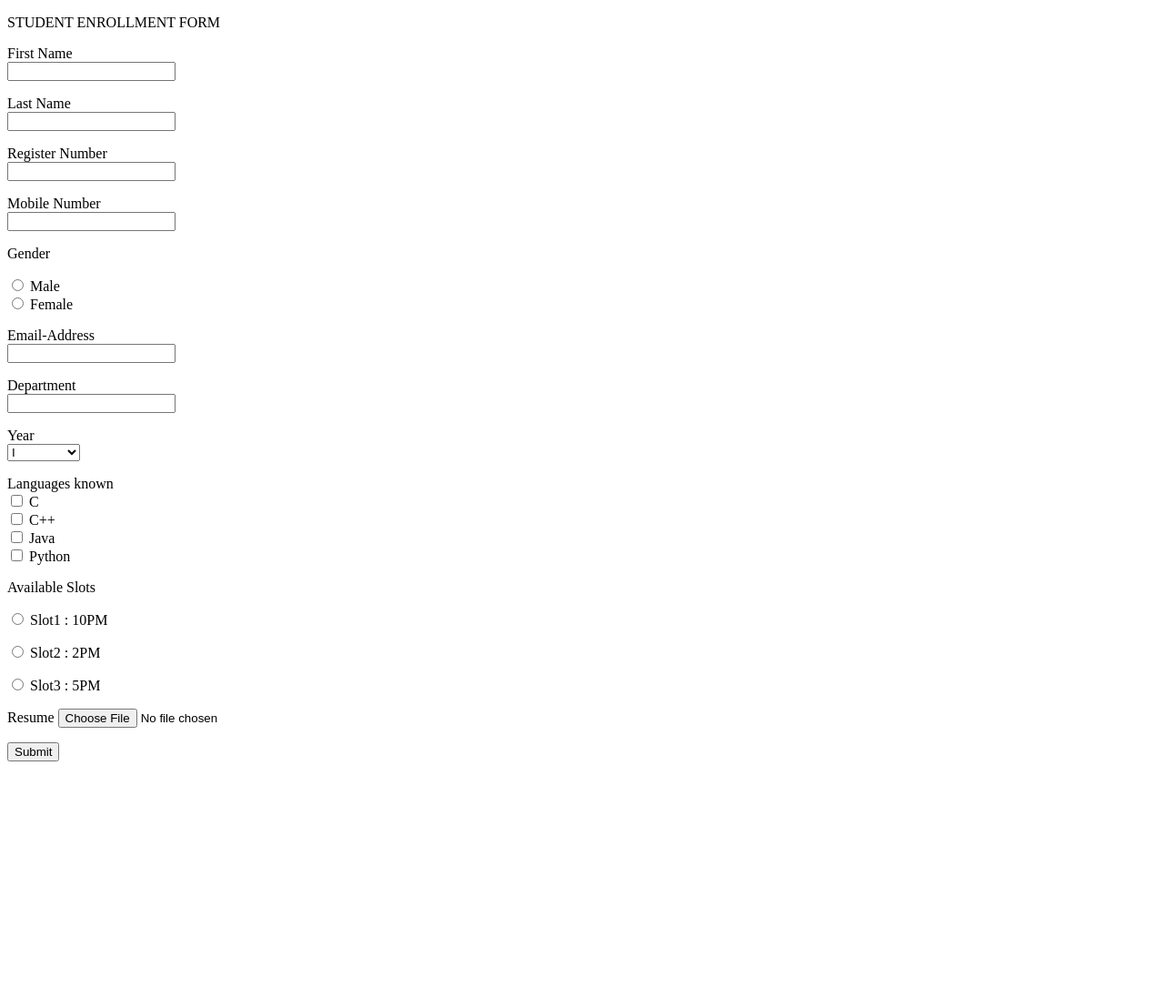
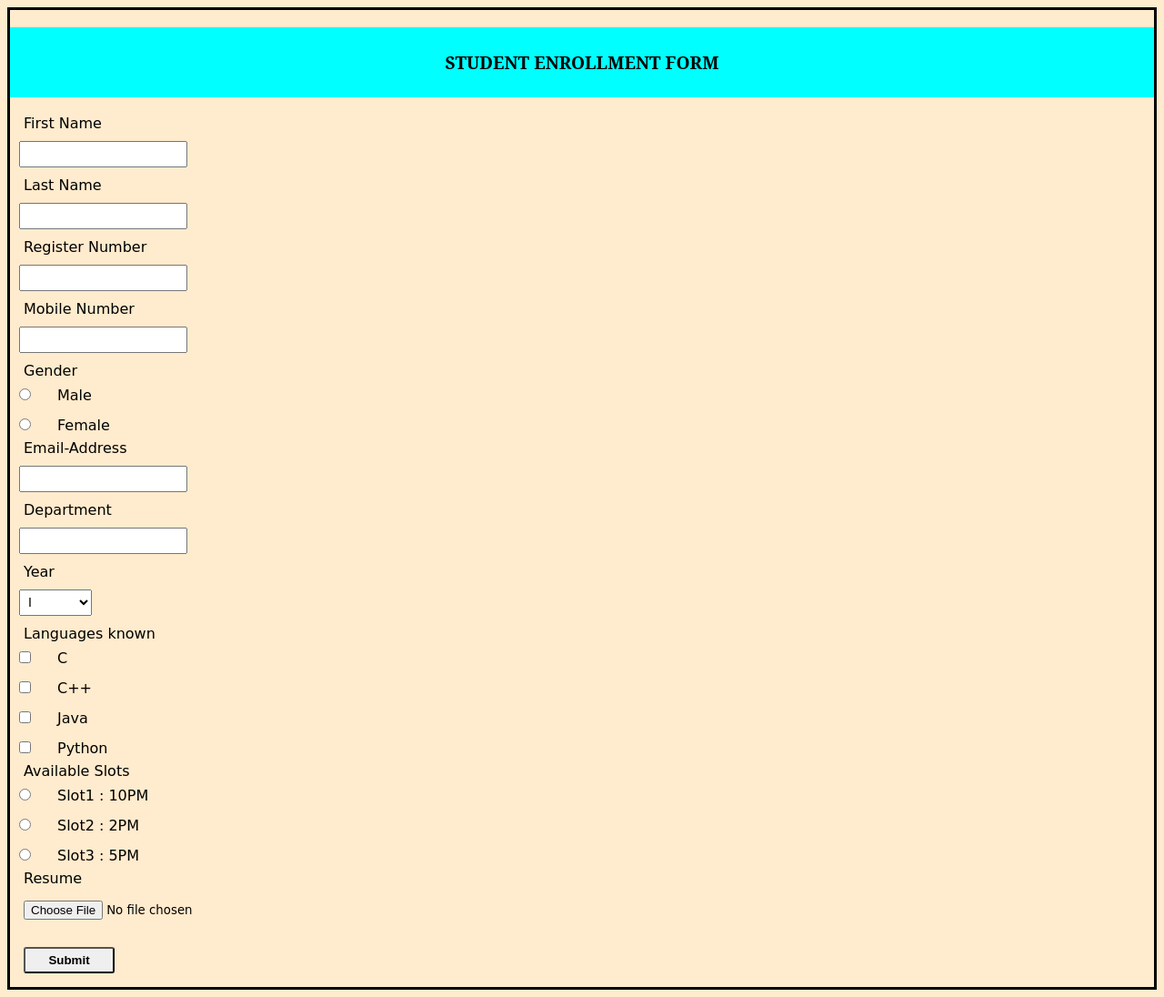
Before and after one commit to Mern-ProjectWork/student-enrollment-form, a plain HTML site: page index.html in a window 1280 px wide. Shown: the whole page at 91% size. Before the commit the page ends 853 px from the top, so only its background shows below. Drawn offline with Linux system fonts and the light colour scheme.

Commit message:
Add the stylesheet

```diff
--- a/assests/CSS/style.css
+++ /dev/null
@@ -1,3 +0,0 @@
-*{
-    margin: 0px;
-}
--- /dev/null
+++ b/assets/css/style.css
@@ -0,0 +1,43 @@
+head{
+    background-color: aqua;
+}
+p{
+    text-align: center;
+    font-weight: 700;
+    font-size: larger;
+    font-family: 'Noto Serif', serif;
+    padding: 25px;
+    color: #000;
+    background-color: aqua;
+}
+body
+{
+    border: 3px solid black;
+    justify-content: center;
+    align-items: center;
+    background-color: blanchedalmond;
+
+}
+label,input,select
+{
+    font-weight: 500;
+    color: #000;
+    font-family: 'Lobster', cursive;
+    margin: 10px;
+    padding: 5px;
+
+}
+button
+{
+    width: 100px;
+    font-style: bold ;
+    font-weight: 600;
+    margin: 15px;
+    padding: 5px;
+    border-radius: 3px;
+    cursor: pointer;
+}
+button:hover
+{
+    background-color: #00FF7F;
+}
--- a/index.html
+++ b/index.html
@@ -1,48 +1,51 @@
 <!DOCTYPE html>
 <head>
     <title>STUDENT ENROLLMENT FORM</title>
+    <meta charset="UTF-8">
     <meta name="description" content="Student enrollment form">
     <meta name="keyword" content="HTML,CSS">
     <meta name="view port" content="width=device-width, initial-scale=1.0">
+    <link rel = "stylesheet" href="assets/css/style.css">
 </head>
 <body>
     <p>STUDENT ENROLLMENT FORM</p>
-    <p>
+    <div class="Container">
+        <form>
+            <div class="firstname">
                 <label for="firstname">First Name</label><br>
                 <input type="text"id="firstname"name="firstname">
-    </p>
-    <p>
+            </div>
+            <div class="lastname">
                 <label for="lastname">Last Name</label><br>
                 <input type="text"id="lastname"name=lastname>
-    </p>
-    <p>
+            </div>
+            <div class="reg no">
                 <label for="regno">Register Number</label><br>
                 <input type="text"id="regno"name="regno" required>
-    </p>
-    <p>
+            </div>
+            <div class="phno">
                 <label for="phno">Mobile Number</label><br>
                 <input type="text"id="phno"name="phno"required
                 pattern="[6-9]{1}{0-9}">
-    </p>
-    <p>
+            </div>
+            <div class="gender">
                 <label for="gender">Gender</label><br>
-    </p>
-    <p>
                 <input type="radio"id="male"name="gender"value="Male">
                 <label for="radio">Male</label><br>
                 <input type="radio"id="Female"name="gender"value="Female">
-        <label for="radio">Female</label><br>
-    </p>
-    <p>
+                <label for="radio">Female</label>
+                <br>
+            </div>
+            <div class ="email">
                 <label for="email">Email-Address</label><br>
                 <input type="text"id="email"name="email"required
                 pattern="[a-z0-9._%+\-]+@[a-z0-9.\-]+\.[a-z]{2,}$">
-    </p>
-    <p>
+            </div>
+            <div class="Dep">
                 <label for="Dep">Department</label><br>
                 <input type="text"id="Dep"name="Dep" required>
-    </p>
-    <p>
+            </div>
+            <div class="year">
                 <label for="year">Year</label><br>
                 <select id="year" name="year" style="width:80px;">
                     <option value="1">I</option>
@@ -50,8 +53,8 @@
                     <option value="1">III</option>
                     <option value="1">IV</option>
                 </select>
-    </p>
-    <p>
+            </div>
+            <div class="lang-known">
                 <label for="lang-known">Languages known</label><br>
                 <input type="checkbox"id="C"name="lang-known"value="C">
                 <label for="checkbox">C</label><br>
@@ -61,28 +64,25 @@
                 <label for="checkbox">Java</label><br>
                 <input type="checkbox"id="Python"name="lang-known"value="Python">
                 <label for="checkbox">Python</label>
-    </p>
-    <p>
+            </div>
+            <div class="slot">
                 <label for="slot">Available Slots</label><br>
-    </p>
-    <p>
                 <input type="radio"id="slot1"name="slot"value="Slot1 : 10PM">
                 <label for="radio">Slot1 : 10PM</label><br>
-    </p>
-    <p>
                 <input type="radio"id="slot2"name="slot"value="slot2">
                 <label for="radio">Slot2 : 2PM</label><br>
-    </p>
-    <p>
                 <input type="radio"id="slot3"name="slot"value="slot3">
                 <label for="radio">Slot3 : 5PM</label><br>
-    </p>
-    <p>
-        <label for="Resume">Resume</label>
+            </div>
+            <div class="Resume">
+                <label for="Resume">Resume</label><br>
                 <input type="file" id="Resume" name="Resume" accept=".pdf"><br>
-    </p>
-    <p>
+            </div>
+            <div class="Submit">
                 <button type="Submit">Submit</button>
-    </p>
+            </div>
+        </form>
+
+    </div>
 </body>
 </html>
```
Lines whose indentation alone changed are shown as unchanged.
